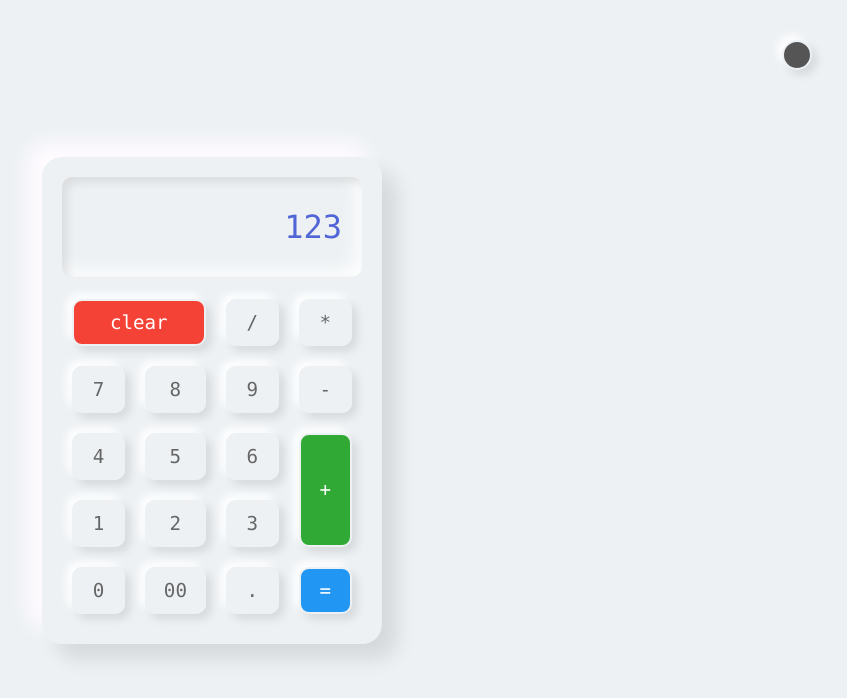
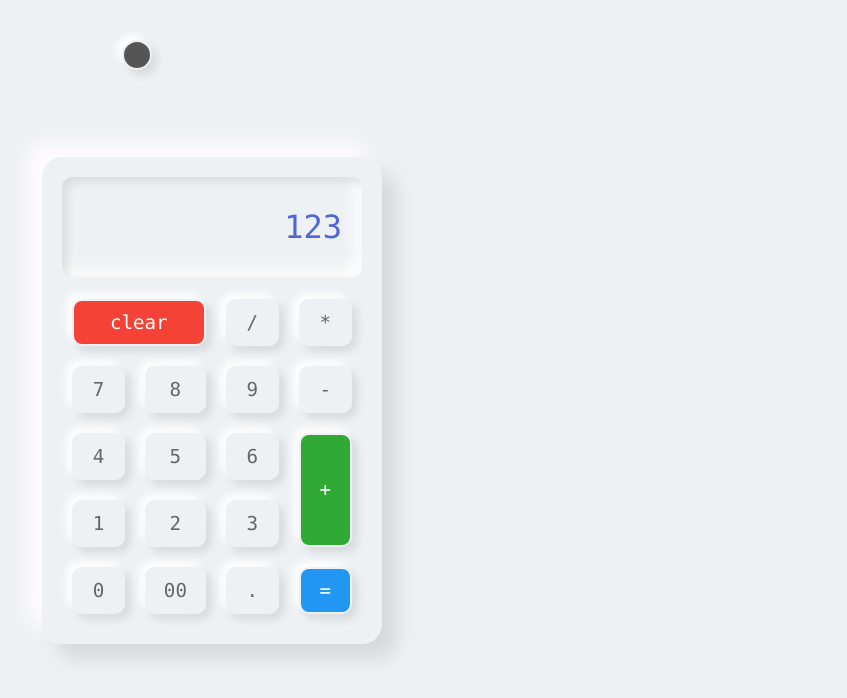
Before and after one commit to Karemnarouz/calculator, a plain HTML site: page index.html in a window 1280 px wide. Shown: the whole page, without its empty margins (428-1275 px from the left). Drawn offline with Linux system fonts and the light colour scheme.

Commit message:
Update style.css

```diff
--- a/style.css
+++ b/style.css
@@ -112,7 +112,7 @@
   .togglebtn {
     position: fixed;
     top: 40px;
-    right: 40px;
+    right: 700px;
     width: 30px;
     height: 30px;
     border-radius: 50%;
```
